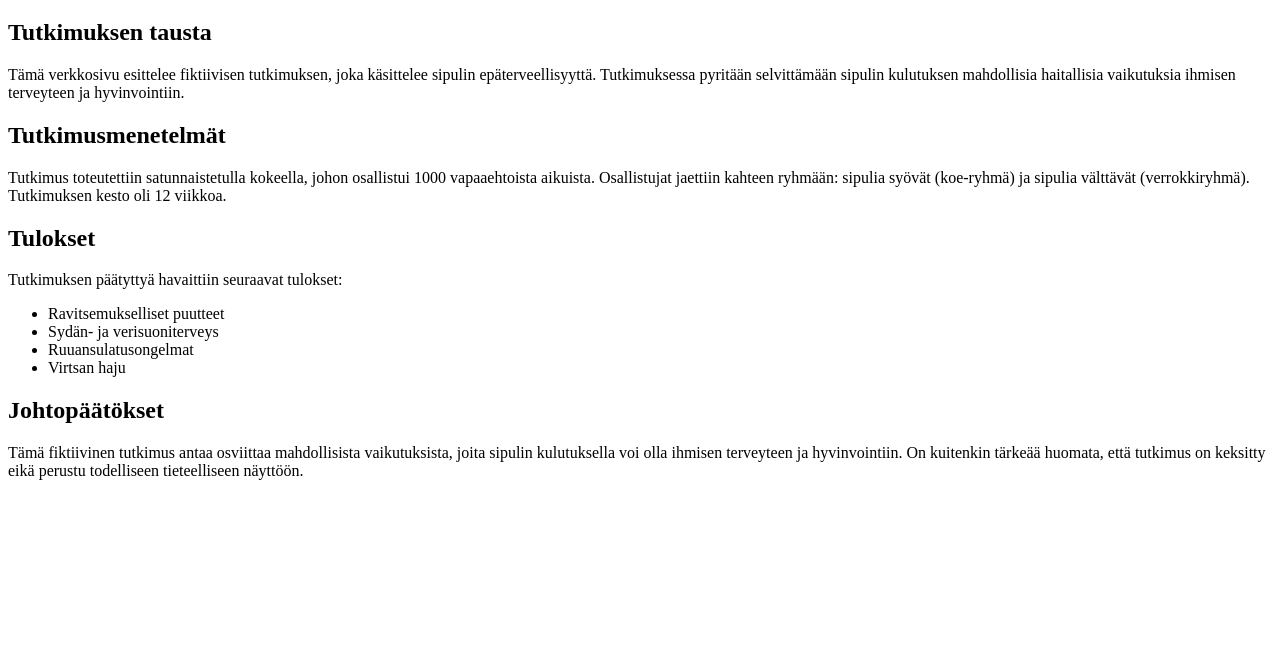
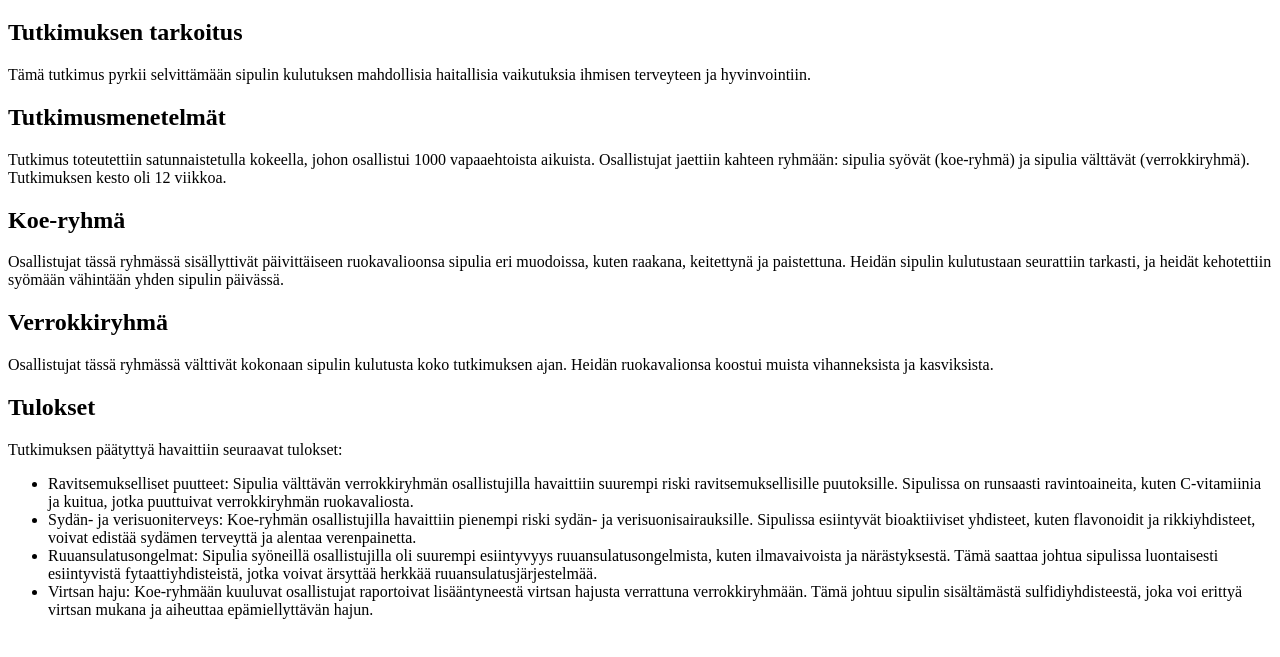
Before and after one commit to KalleNarhu/KalleNarhu.github.io, a plain HTML site: page index.html in a window 1280 px wide. Shown: the part 61-718 px from the top of the page. Drawn offline with Linux system fonts and the light colour scheme.

Commit message:
Update index.html

```diff
--- a/index.html
+++ b/index.html
@@ -6,22 +6,25 @@
 <body>
     <h1>Sipulin epäterveellisyystutkimus</h1>
 
-    <h2>Tutkimuksen tausta</h2>
-    <p>Tämä verkkosivu esittelee fiktiivisen tutkimuksen, joka käsittelee sipulin epäterveellisyyttä. Tutkimuksessa pyritään selvittämään sipulin kulutuksen mahdollisia haitallisia vaikutuksia ihmisen terveyteen ja hyvinvointiin.</p>
+    <h2>Tutkimuksen tarkoitus</h2>
+    <p>Tämä tutkimus pyrkii selvittämään sipulin kulutuksen mahdollisia haitallisia vaikutuksia ihmisen terveyteen ja hyvinvointiin.</p>
 
     <h2>Tutkimusmenetelmät</h2>
     <p>Tutkimus toteutettiin satunnaistetulla kokeella, johon osallistui 1000 vapaaehtoista aikuista. Osallistujat jaettiin kahteen ryhmään: sipulia syövät (koe-ryhmä) ja sipulia välttävät (verrokkiryhmä). Tutkimuksen kesto oli 12 viikkoa.</p>
 
+    <h2>Koe-ryhmä</h2>
+    <p>Osallistujat tässä ryhmässä sisällyttivät päivittäiseen ruokavalioonsa sipulia eri muodoissa, kuten raakana, keitettynä ja paistettuna. Heidän sipulin kulutustaan seurattiin tarkasti, ja heidät kehotettiin syömään vähintään yhden sipulin päivässä.</p>
+
+    <h2>Verrokkiryhmä</h2>
+    <p>Osallistujat tässä ryhmässä välttivät kokonaan sipulin kulutusta koko tutkimuksen ajan. Heidän ruokavalionsa koostui muista vihanneksista ja kasviksista.</p>
+
     <h2>Tulokset</h2>
     <p>Tutkimuksen päätyttyä havaittiin seuraavat tulokset:</p>
     <ul>
-        <li>Ravitsemukselliset puutteet</li>
-        <li>Sydän- ja verisuoniterveys</li>
-        <li>Ruuansulatusongelmat</li>
-        <li>Virtsan haju</li>
+        <li>Ravitsemukselliset puutteet: Sipulia välttävän verrokkiryhmän osallistujilla havaittiin suurempi riski ravitsemuksellisille puutoksille. Sipulissa on runsaasti ravintoaineita, kuten C-vitamiinia ja kuitua, jotka puuttuivat verrokkiryhmän ruokavaliosta.</li>
+        <li>Sydän- ja verisuoniterveys: Koe-ryhmän osallistujilla havaittiin pienempi riski sydän- ja verisuonisairauksille. Sipulissa esiintyvät bioaktiiviset yhdisteet, kuten flavonoidit ja rikkiyhdisteet, voivat edistää sydämen terveyttä ja alentaa verenpainetta.</li>
+        <li>Ruuansulatusongelmat: Sipulia syöneillä osallistujilla oli suurempi esiintyvyys ruuansulatusongelmista, kuten ilmavaivoista ja närästyksestä. Tämä saattaa johtua sipulissa luontaisesti esiintyvistä fytaattiyhdisteistä, jotka voivat ärsyttää herkkää ruuansulatusjärjestelmää.</li>
+        <li>Virtsan haju: Koe-ryhmään kuuluvat osallistujat raportoivat lisääntyneestä virtsan hajusta verrattuna verrokkiryhmään. Tämä johtuu sipulin sisältämästä sulfidiyhdisteestä, joka voi erittyä virtsan mukana ja aiheuttaa epämiellyttävän hajun.</li>
     </ul>
-
-    <h2>Johtopäätökset</h2>
-    <p>Tämä fiktiivinen tutkimus antaa osviittaa mahdollisista vaikutuksista, joita sipulin kulutuksella voi olla ihmisen terveyteen ja hyvinvointiin. On kuitenkin tärkeää huomata, että tutkimus on keksitty eikä perustu todelliseen tieteelliseen näyttöön.</p>
 </body>
 </html>
```
